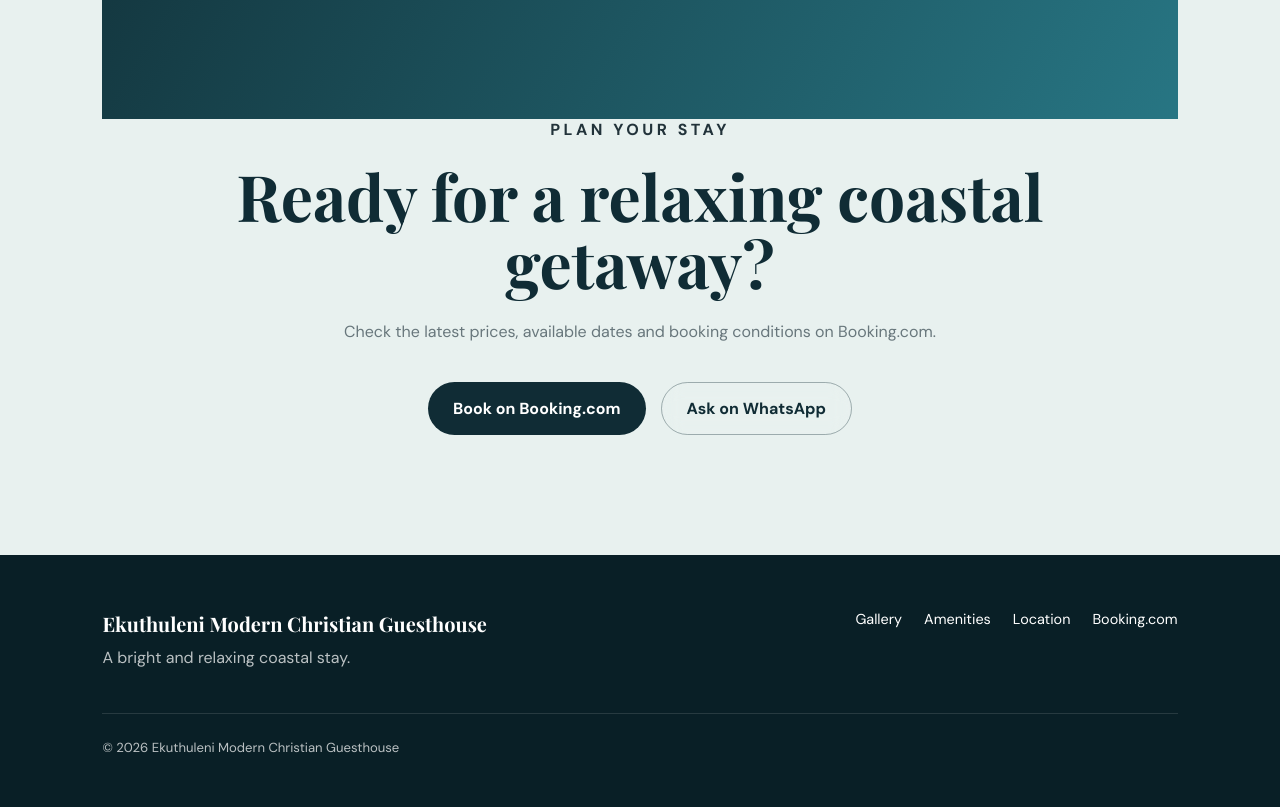
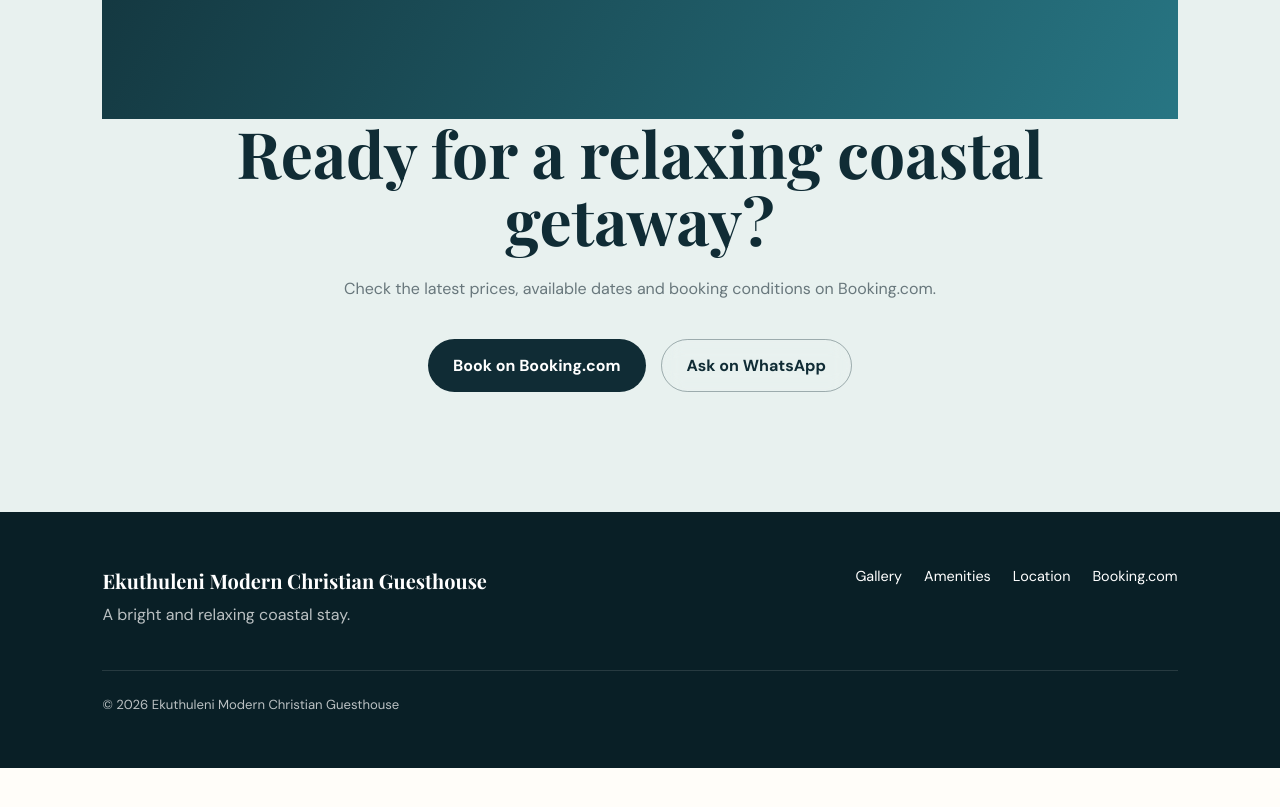
Before and after one commit to MihirSingh06/holiday-home-website, a React (Vite) app: page / in a window 1280 px wide. Shown: the part 6289-7096 px from the top of the page. After the commit the page ends 7057 px from the top, so only its background shows below. Built offline with nearby package versions, Linux system fonts and the light colour scheme.

Commit message:
Add corporate booking section and update website

```diff
--- a/src/App.jsx
+++ b/src/App.jsx
@@ -479,7 +479,7 @@ function App() {
 </motion.section>
 
 
-          <p className="eyebrow">Plan your stay</p>
+
           <h2>Ready for a relaxing coastal getaway?</h2>
           <p>
             Check the latest prices, available dates and booking conditions on
```
